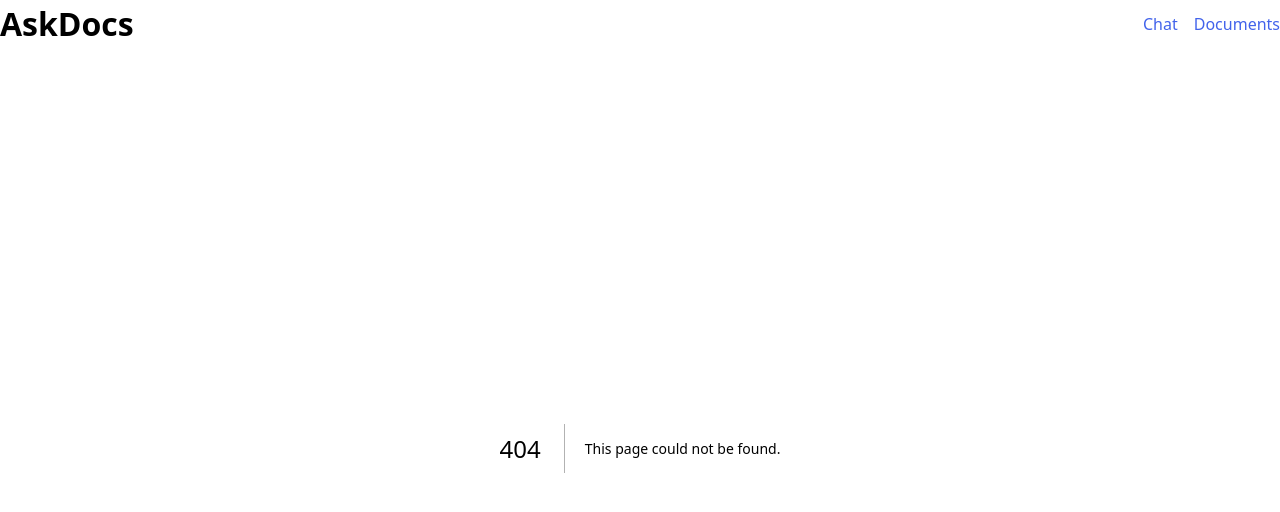
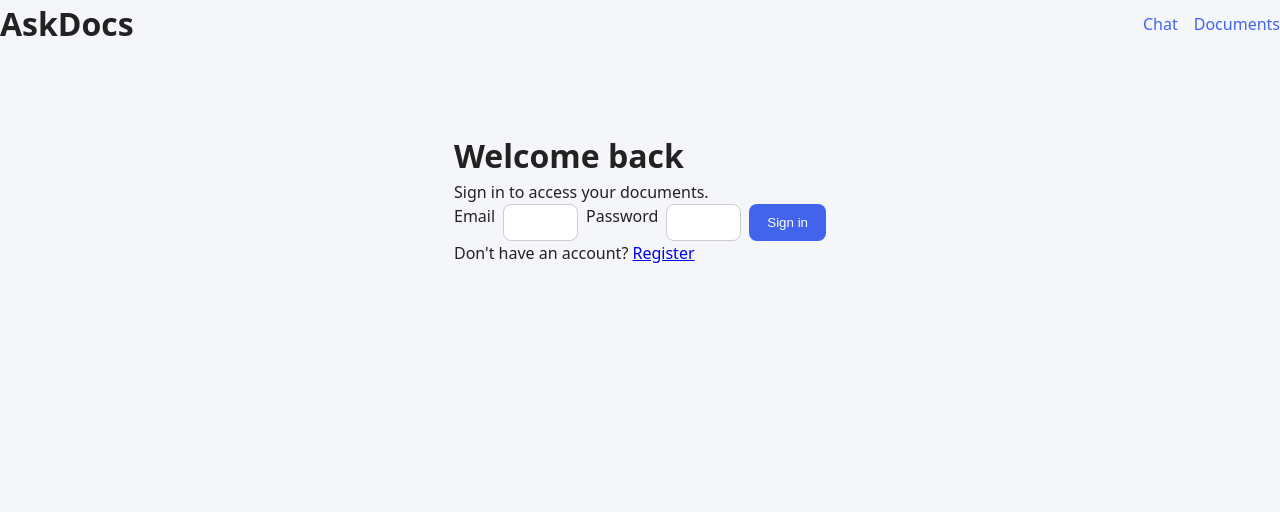
Before and after one commit to gosbertreonsi-ux/AskDocs-Learning, a Next.js app in the folder askdocs/: page /login in a window 1280 px wide. Before the commit this address had no page. Shown: the top 512 px of the page. Built offline with nearby package versions, Linux system fonts and the light colour scheme.

Commit message:
login page created

```diff
--- /dev/null
+++ b/askdocs/app/login/page.tsx
@@ -0,0 +1,6 @@
+
+import AuthForm from "@/components/AuthForm";
+
+export default function LoginPage() {
+  return <AuthForm mode="login" />;
+}
```
